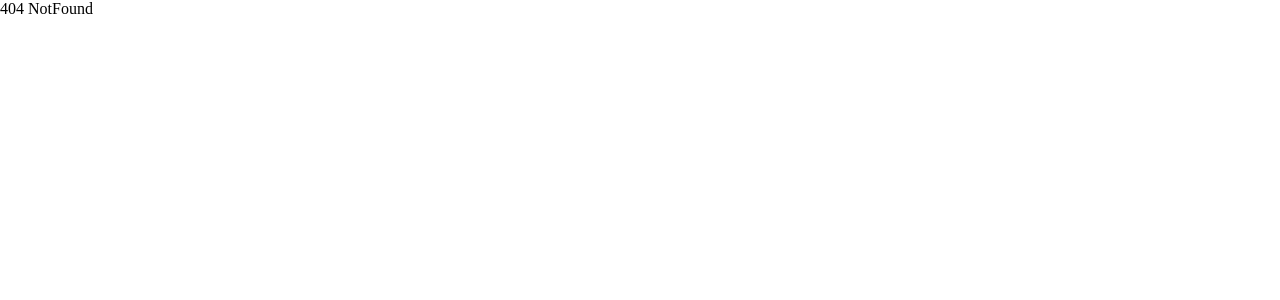
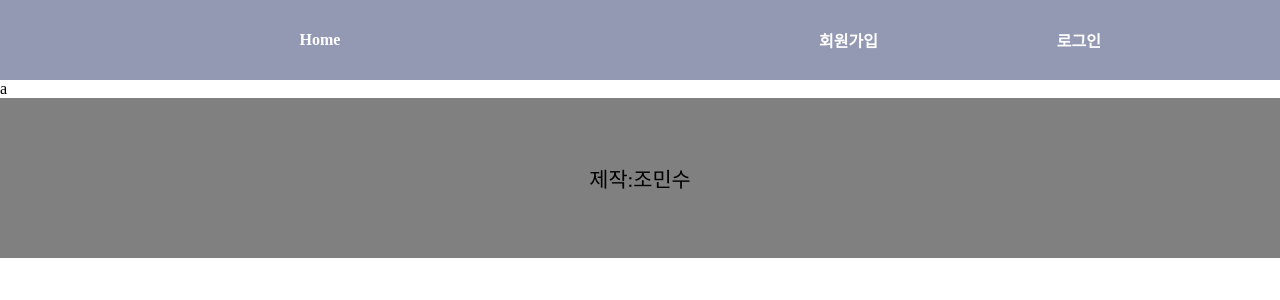
Before and after one commit to toswm128/logIn-test, a React (Create React App) app in the folder login/: page /posting in a window 1280 px wide. Before the commit this address had no page. Shown: the top 300 px of the page. Built offline with nearby package versions, Linux system fonts and the light colour scheme.

Commit message:
[ADD] Posting setup

```diff
--- a/login/src/Screen/App.js
+++ b/login/src/Screen/App.js
@@ -3,6 +3,7 @@ import Home from "../pages/HomePage.jsx"
 import LogIn from "../pages/LoginPage"
 import SignUp from "../pages/SignUpPage.jsx"
 import Logout from "../containers/LogoutContainer"
+import Posting from "../pages/PostingPage"
 import Error from "../containers/ErrorContainer"
 import {
   BrowserRouter as Router,
@@ -23,6 +24,9 @@ function App() {
       <Route path="/SignUp">
         <SignUp />
       </Route>
+      <Route path="/posting">
+        <Posting />
+      </Route>
       <Route path="/logout" component={Logout} />
       <Route component={Error}>
         <Error />
--- a/login/src/components/Home/Home.css
+++ b/login/src/components/Home/Home.css
@@ -18,8 +18,14 @@
     height: 50vh;
     display: flex;
     flex-direction: column;
-    justify-content: center;
+    justify-content: space-evenly;
     align-items: center;
+}
+
+.posting{
+    width: 100%;
+    text-align: center;
+    border-bottom: 1px solid black;
 }
 
 .banner{
--- a/login/src/components/Home/Home.jsx
+++ b/login/src/components/Home/Home.jsx
@@ -14,9 +14,11 @@ function Home({
                 <div className="banner">
                     <img className="banner" src={banner} alt="banner" />
                 </div>
-                {
-                    posts.data.findBoard.map((post,key)=>{return<div className="posts" key={key}>{post.contents}</div>})
-                }
+                <div className="posts">
+                    {
+                        posts.data.findBoard.map((post,key)=>{return<div className="posting" key={key}>{post.contents}</div>})
+                    }
+                </div>
             </div>
 
         ):(
--- a/login/src/components/Posting/Posting.jsx
+++ b/login/src/components/Posting/Posting.jsx
@@ -1,10 +1,8 @@
 import React from "react"
 
-const Posting = ({posting,getBoard}) =>{
-    const Board = getBoard();
-    console.log(Board)
+const Posting = ({}) =>{
     return(
-        <div>{}a</div>
+        <div>a</div>
     )
 }
 
--- /dev/null
+++ b/login/src/containers/PostingContainer.js
@@ -0,0 +1,10 @@
+import React from "react"
+import Posting from "../components/Posting/Posting"
+
+const PostingContainer = () =>{
+    return(
+        <Posting />
+    )
+}
+
+export default PostingContainer
--- /dev/null
+++ b/login/src/pages/PostingPage.jsx
@@ -0,0 +1,16 @@
+import React from "react"
+import HeaderContainer from "../containers/HeaderContainer"
+import PostingContainer from "../containers/PostingContainer"
+import Footer from "../components/common/Footer/Footer"
+
+const PostingPage = () =>{
+    return(
+        <>
+            <HeaderContainer/>
+            <PostingContainer />
+            <Footer />
+        </>
+    )
+}
+
+export default PostingPage
```
